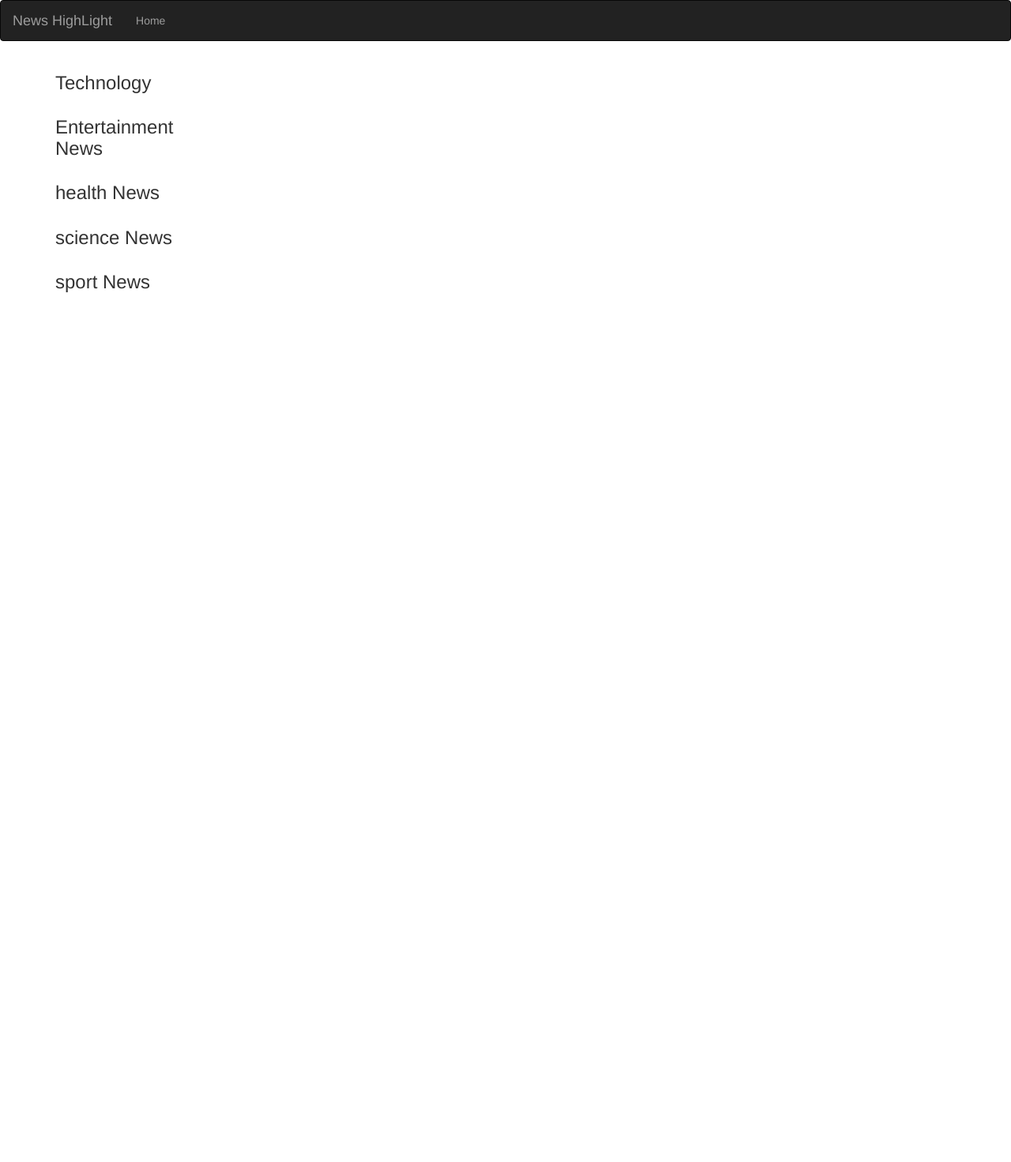
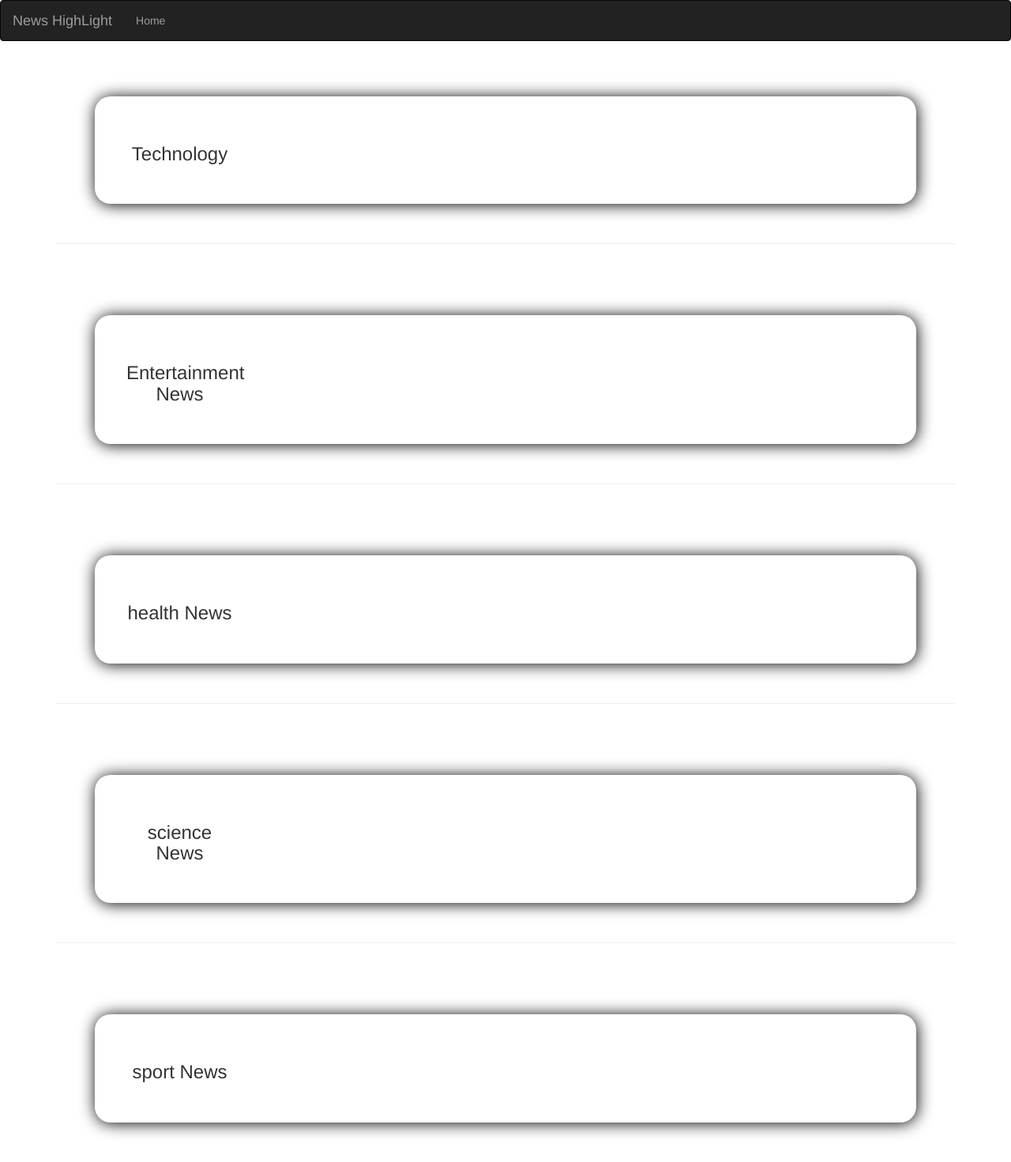
Before and after one commit to vincentmuya/News-highlight, a Python web app: template app/templates/index.html in a window 1280 px wide. Shown: the whole page at 79% size. Before the commit the page ends 370 px from the top, so only its background shows below. Run offline with Jinja, Linux system fonts and the light colour scheme; the template is opened without the code that fills it, so the values that code supplies are empty; some libraries are stand-ins or nearby versions.

Commit message:
added more styling

```diff
--- a/app/static/css/index.css
+++ b/app/static/css/index.css
@@ -1,4 +1,4 @@
-ul
+/*ul
 {
     list-style-type: none;
 }
@@ -10,4 +10,19 @@ ul
  {
      padding-bottom: 20px;
       border-bottom: 1px solid green;
+ }*/
+
+
+ .tabs {
+   /*background-color: blue;*/
+   margin: 50px;
+   padding: 40px;
+   /*background-color: transparent;*/
+   border-radius: 20px;
+   text-align: center;
+   box-shadow: 1px 1px 20px #000;
  }
+
+ .tabs:hover {
+   box-shadow: 0 0 12px rgba(33, 33, 33, .2);
+ }
--- a/app/templates/index.html
+++ b/app/templates/index.html
@@ -25,6 +25,10 @@
 </div>
 </div>
 
+<hr>
+<br>
+
+
 <div class="tabs">
 <div class="row">
 <div class="col-md-2">
@@ -38,6 +42,9 @@
    </div>
  </div>
  </div>
+
+ <hr>
+ <br>
 
  <div class="tabs">
  <div class="row">
@@ -53,6 +60,9 @@
  </div>
  </div>
 
+ <hr>
+ <br>
+
  <div class="tabs">
  <div class="row">
  <div class="col-md-2">
@@ -66,6 +76,9 @@
    </div>
  </div>
  </div>
+
+ <hr>
+ <br>
 
  <div class="tabs">
  <div class="row">
--- a/app/templates/macro.html
+++ b/app/templates/macro.html
@@ -4,8 +4,8 @@
 <div class="col-xs-12 col-sm-4 col-md-2 col-lg-2 news-card">
     <img src="{{ news.urlToImage }}" alt="{{ news.title }} urlToImage" class="img-responsive">
     <li class="text-center">
-        <a href="/news/{{news.source}}">
-            {{ news.title|truncate(10)}}</a>
+        <a href="/news/{{news.source}}">{{ news.title|truncate(10)}}</a>
+
     </li>
 </div>
 
```
